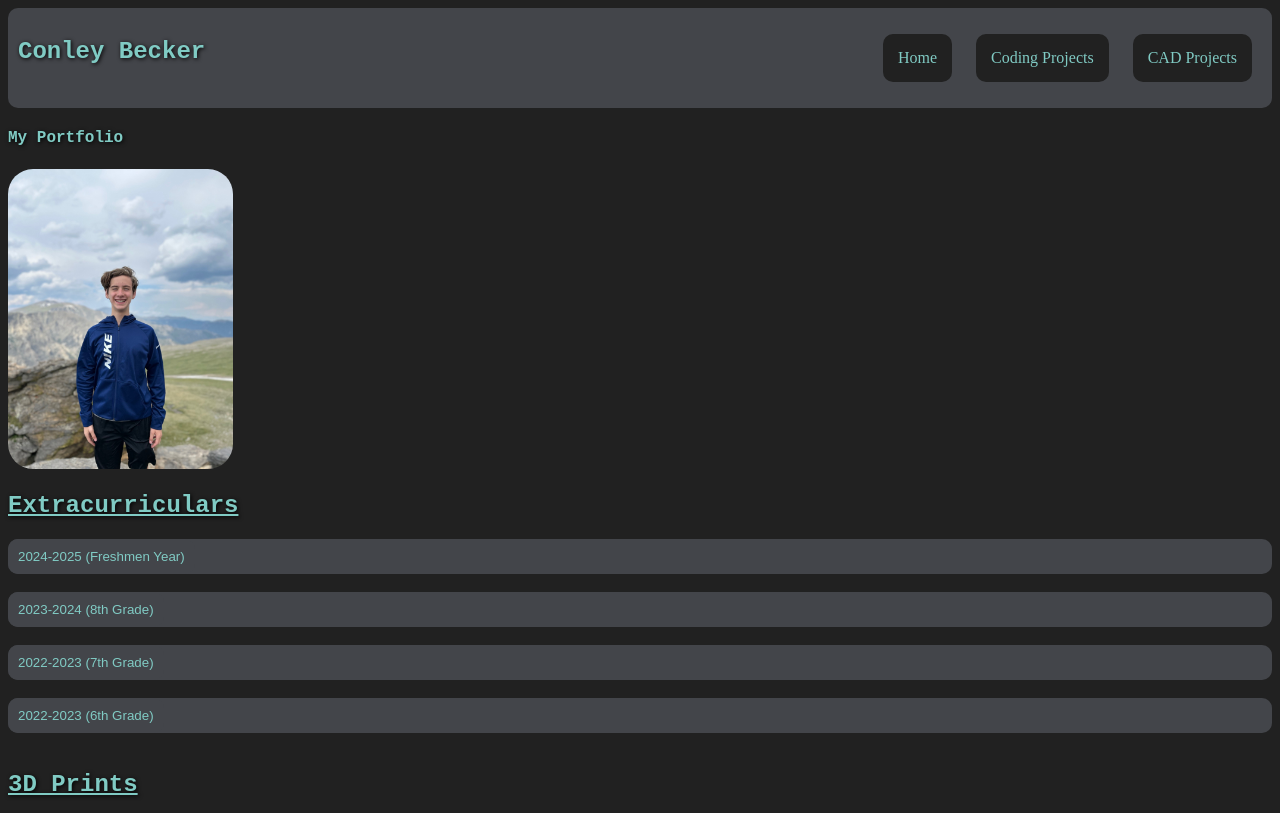
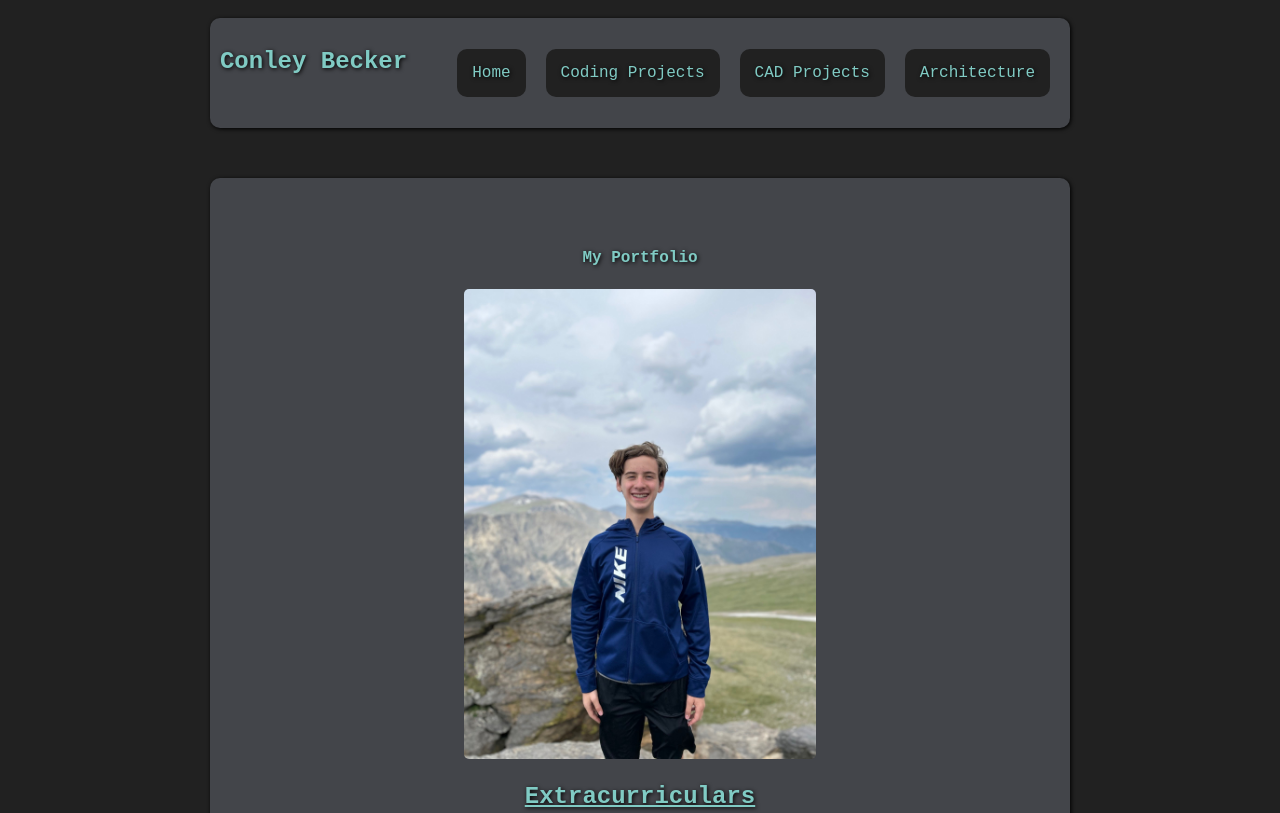
Before and after one commit to ConleyTobias/Portfolio, a plain HTML site: page index.html in a window 1280 px wide. Shown: the top 813 px of the page. Drawn offline with Linux system fonts and the light colour scheme.

Commit message:
Decentralised one file into multiple, added a `nav` bar using JavaScript, added centering to CSS (as well as other styling changes)

```diff
--- a/index.html
+++ b/index.html
@@ -1,28 +1,26 @@
 <!DOCTYPE html>
 
-<head>
+<head xmlns="http://www.w3.org/1999/html" xmlns="http://www.w3.org/1999/html">
     <meta name="viewport" content="width=device-width, initial-scale=1.0">
     <title>Portfolio | Home</title>
-    <link rel="icon" href="assets/images/profile.jpg" />
+    <link rel="icon" href="/assets/images/profile.jpg"/>
     <link rel="stylesheet" href="src/style.css">
 </head>
 
 <html lang="en">
     <!-- Header -->
+    <div id="container">
         <header>
-        <nav class="navbar">
-            <h1>Conley Becker</h1>
-            <ul class="nav-links">
-                <li><a href="index.html">Home</a></li>
-                <li><a href="src/pages/coding_projects.html">Coding Projects</a></li>
-                <li><a href="src/pages/cad_projects.html">CAD Projects</a></li>
-            </ul>
-        </nav>
-        <h4>My Portfolio</h4>
+            <script src="/src/utils/nav.js"></script>
         </header>
 
+        <nav id="body-div">
+
+            <h4>My Portfolio</h4>
+            <div><img id="profile" src="assets/images/profile.jpg" alt="Conley Becker" style="align-self: center; height: 470px"></div>
+
             <!-- Picture -->
-    <a href="LICENSE"></a><img id="profile" src="assets/images/profile.jpg" alt="Conley Becker">
+            <a href="LICENSE"></a>
 
             <h2><u>Extracurriculars</u></h2>
 
@@ -120,33 +118,13 @@
             <br>
 
             <br><br><br><br><br>
+
+        </nav>
         <footer id="credits">
-        <a href="https://github.com/ConleyTobias/Portfolio" target="_blank"><img src="assets/images/GitHub.png" alt="Github Link"></a>
+            <a href="https://github.com/ConleyTobias/Portfolio" target="_blank"><button>GitHub</button></a>
             <br>
-        <p>Code & License can be found at the GitHub link above <br><br>
-            MIT License
-
-            Copyright (c) 2025 Conley Becker
-
-            Permission is hereby granted, free of charge, to any person obtaining a copy
-            of this software and associated documentation files (the "Software"), to deal
-            in the Software without restriction, including without limitation the rights
-            to use, copy, modify, merge, publish, distribute, sublicense, and/or sell
-            copies of the Software, and to permit persons to whom the Software is
-            furnished to do so, subject to the following conditions:
-
-            The above copyright notice and this permission notice shall be included in all
-            copies or substantial portions of the Software.
-
-            THE SOFTWARE IS PROVIDED "AS IS", WITHOUT WARRANTY OF ANY KIND, EXPRESS OR
-            IMPLIED, INCLUDING BUT NOT LIMITED TO THE WARRANTIES OF MERCHANTABILITY,
-            FITNESS FOR A PARTICULAR PURPOSE AND NONINFRINGEMENT. IN NO EVENT SHALL THE
-            AUTHORS OR COPYRIGHT HOLDERS BE LIABLE FOR ANY CLAIM, DAMAGES OR OTHER
-            LIABILITY, WHETHER IN AN ACTION OF CONTRACT, TORT OR OTHERWISE, ARISING FROM,
-            OUT OF OR IN CONNECTION WITH THE SOFTWARE OR THE USE OR OTHER DEALINGS IN THE
-            SOFTWARE.
-        </p>
+            <a href="/src/pages/license.html"><button>License</button></a>
         </footer>
-
+    </div>
     <script src="src/UI.js"></script>
 </html>
--- a/src/style.css
+++ b/src/style.css
@@ -1,19 +1,22 @@
 head {
     background: #43454a;
+    justify-items: center;
 }
 
 .navbar {
     display: flex;
+    flex-direction: row;
     justify-content: space-between;
     background-color: #43454a;
     padding: 10px;
     border-radius: 10px;
+    flex-wrap: nowrap;
 }
 
 .nav-links li {
     list-style: none;
     display: inline-block;
-    margin: 0 10px;
+    margin: 5px 10px;
     padding: 15px;
     border-radius: 10px;
     background: #212121;
@@ -30,18 +33,20 @@ head {
     color: #fff;
 }
 
-body {
-    background: rgb(33, 33, 33)
+body, footer {
+    background: rgb(33, 33, 33);
+    justify-items: center;
+    padding: 10px;
+    border-radius: 10px;
 }
 
-/*h1 {*/
-/*    font-weight: bold;*/
-/*    outline-style: dashed;*/
-/*    outline-offset: 10px;*/
-/*    border-radius: 1px;*/
-/*}*/
+#container {
+    display: flex;
+    flex-direction: column;
+    align-items: center;
+}
 
-h1, h2, h3, h4, h5, p {
+h1, h2, h3, h4, h5, p, body, a {
     color: #80cbc4;
     font-family: 'Courier New', Courier, monospace;
     filter: drop-shadow(1px 1px 2px black);
@@ -49,21 +54,35 @@ h1, h2, h3, h4, h5, p {
 
 img {
     height: 300px;
-    border-radius: 25px;
+    border-radius: 5px;
 }
 
 button {
+    font-size: 20px;
     border-style: none;
     font-family: sans-serif;
     padding: 10px 10px;
     border-radius: 10px;
-    background-color: #43454a;
+    background-color: #212121;
     color: #80cbc4;
     cursor: pointer;
+    margin: 10px;
 }
 
 button:hover {
     color: #fff;
+}
+
+#body-div {
+    display: flex;
+    justify-content: center;
+    align-items: center;
+    flex-direction: column;
+    background-color: #43454a;
+    padding: 50px;
+    border-radius: 10px;
+    margin: 50px;
+    width: calc(100% - 100px);
 }
 
 #credits {
@@ -87,5 +106,13 @@ button:hover {
 }
 
 footer {
+    display: flex;
+    justify-content: center;
+    align-items: center;
+    flex-direction: row;
+    background-color: #43454a;
+    padding: 50px;
     border-radius: 10px;
+    margin: 50px;
+    width: calc(100% - 100px);
 }
--- /dev/null
+++ b/src/utils/nav.js
@@ -0,0 +1,27 @@
+const newNav = document.createElement('nav');
+newNav.classList = "navbar"
+
+//Todo: center h1
+const Title = document.createElement("h1");
+Title.textContent = "Conley Becker";
+newNav.appendChild(Title);
+
+const ul = document.createElement("ul");
+ul.classList = "nav-links"
+
+function addPage(text, href) {
+    const li = document.createElement("li");
+    const a = document.createElement("a");
+    a.textContent = text;
+    a.href = href;
+    li.appendChild(a);
+    return li;
+}
+
+ul.appendChild(addPage("Home", "/index.html"));
+ul.appendChild(addPage("Coding Projects", "/src/pages/coding_projects.html"));
+ul.appendChild(addPage("CAD Projects", "/src/pages/cad_projects.html"));
+ul.appendChild(addPage("Architecture", "/src/pages/arch.html"));
+
+newNav.appendChild(ul);
+document.getElementById("container").appendChild(newNav);
```
Also changed, not shown: src/pages/FIRST.html (added, +10 -0 lines), src/pages/arch.html (added, +13 -0 lines), src/pages/cad_projects.html (+1 -0 lines), src/pages/license.html (added, +40 -0 lines). Lines whose indentation alone changed are shown as unchanged.
